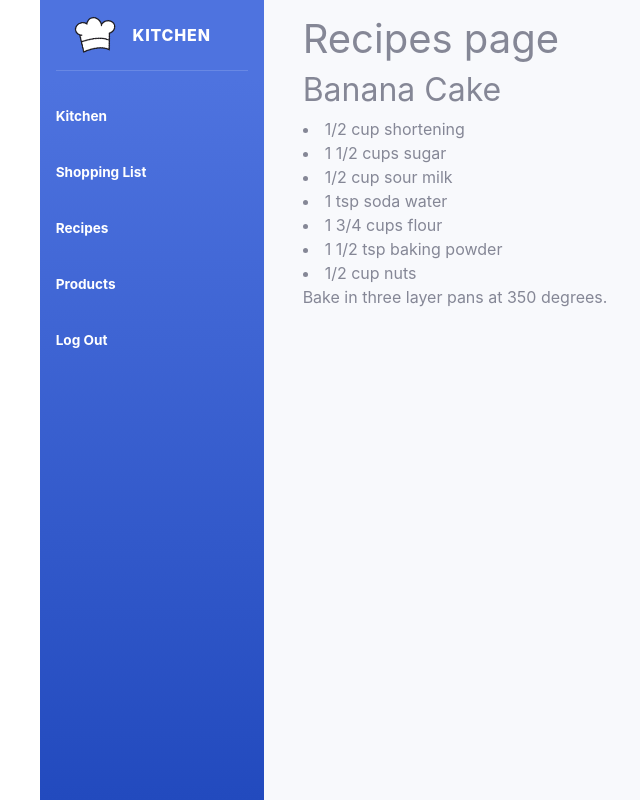
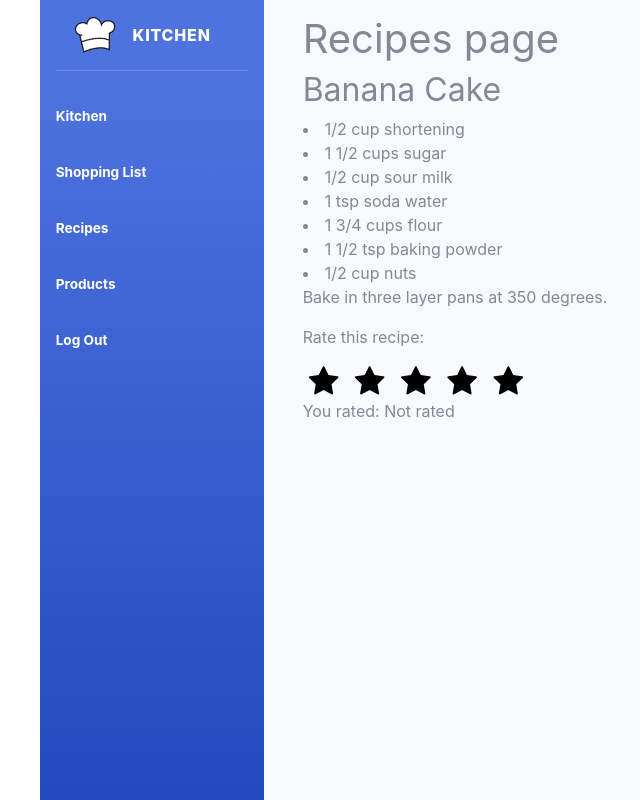
Before and after one commit to mdmkl6/ProjectKitchen, a Django app: page /recipes/0/ in a window 1280 px wide. Shown: the whole page, without its empty margins (297-937 px from the left). Run offline with Django 3.2, Linux system fonts and the light colour scheme; the visitor is signed in with stand-in values (Sample User, id 1); data comes from the database, SQL or seed files in the repository; some libraries are stand-ins or nearby versions.

Commit message:
Rating added

```diff
--- a/recipes/admin.py
+++ b/recipes/admin.py
@@ -2,7 +2,8 @@ from django.contrib import admin
 
 # Register your models here.
 from .models import Recipe
-from .models import ProductInRecipe
+from .models import ProductInRecipe, UserRating
 
 admin.site.register(Recipe)
 admin.site.register(ProductInRecipe)
+admin.site.register(UserRating)
--- a/recipes/models.py
+++ b/recipes/models.py
@@ -1,19 +1,35 @@
 from django.db import models
 from products.models import Product
+from django.contrib.auth.models import User
+from django.core.validators import MinValueValidator, MaxValueValidator
+
 
 # Create your models here.
 class Recipe(models.Model):
-  title = models.TextField()
-  directions = models.TextField()
+	title = models.TextField()
+	directions = models.TextField()
 
-  def __str__(self):
-    return self.title
+	def __str__(self):
+		return self.title
+
 
 class ProductInRecipe(models.Model):
-  product = models.ForeignKey(Product, on_delete=models.CASCADE)
-  recipe = models.ForeignKey(Recipe, on_delete=models.CASCADE)
-  quantity = models.TextField()
-  unit = models.TextField(null=True)
+	product = models.ForeignKey(Product, on_delete=models.CASCADE)
+	recipe = models.ForeignKey(Recipe, on_delete=models.CASCADE)
+	quantity = models.TextField()
+	unit = models.TextField(null=True)
 
-  def __str__(self):
-    return self.product.name
+	def __str__(self):
+		return self.product.name
+
+
+class UserRating(models.Model):
+	recipe = models.ForeignKey(Recipe, on_delete=models.CASCADE)
+	score = models.IntegerField(default=0,
+								validators=[MaxValueValidator(5),
+											MinValueValidator(0),
+											])
+	owner = models.ForeignKey(User, on_delete=models.CASCADE)
+
+	def __str__(self):
+		return f'{self.owner.username} rating {self.score} for {self.recipe.title}'
--- a/recipes/templates/recipe.html
+++ b/recipes/templates/recipe.html
@@ -1,22 +1,28 @@
 {% extends 'base.html' %}
 
+{% load static %}
+{% block metadata %}
+  <link rel="stylesheet" href="https://cdnjs.cloudflare.com/ajax/libs/font-awesome/4.7.0/css/font-awesome.min.css">
+{% endblock %}
 {% block title %}
     Recipes page - {{ recipe.title }}
 {% endblock%}
 
+{% block style %}
+  .checked {
+	color: orange;
+}
+
+.star-btn {
+	background-color: inherit !important;
+	border: 0 !important;
+}
+{% endblock %}
+
 {% block content %}
 	<h1>Recipes page</h1>
 
-<!--
-<div style = "position: absolute; top: 20px; left: 30px; border: 2px solid pink">
-  <form action="{% url 'home' %}" >
-    <span class="input-group-btn">
-      <button type="submit" class="btn btn-default" id="add-btn">HOME</button>
-    </span>
-  </form>
-</div>
--->
-
+	<div id="recipe-details">
 		<h2>{{ recipe.title }}</h2>
 		{% for item in recipe.productinrecipe_set.all %}
 			<li>
@@ -26,5 +32,28 @@
 			</li>
 		{% endfor %}
 		<p>{{ recipe.directions }}</p>
+	</div>
+  	<div id="rating-container">
+		<p>Rate this recipe:</p>
+		<form class="rate-form" action="" method="POST" id="{{ recipe.id }}">
+			{% csrf_token %}
+			<button type="submit" class="fa fa-star fa-2x star-btn" id="s-1"></button>
+			<button type="submit" class="fa fa-star fa-2x star-btn" id="s-2"></button>
+			<button type="submit" class="fa fa-star fa-2x star-btn" id="s-3"></button>
+			<button type="submit" class="fa fa-star fa-2x star-btn" id="s-4"></button>
+			<button type="submit" class="fa fa-star fa-2x star-btn" id="s-5"></button>
+		</form>
+		<div id="confirm-box">
+			<p>You rated:
+			{% if user_rating %}
+				{{ user_rating }}
+			{% else %}
+				Not rated
+			{% endif %}</p>
+		</div>
+	</div>
+
+	<script src="{% static 'scripts/user_rating.js' %}" defer></script>
+	<script src="https://code.jquery.com/jquery-3.5.1.min.js"></script>
 
 {% endblock %}
--- a/recipes/urls.py
+++ b/recipes/urls.py
@@ -6,4 +6,5 @@ from . import views
 urlpatterns = [
     path('', views.recipes_view, name='recipes'),
     path('<int:id>/', views.single_recipe_view, name="recipe"),
+    path('<int:id>/rate/', views.user_rating_view, name="user_rating"),
   ]
--- a/recipes/views.py
+++ b/recipes/views.py
@@ -1,5 +1,6 @@
 from django.shortcuts import render
-from .models import Recipe
+from .models import Recipe, UserRating
+from django.http import JsonResponse
 
 # Create your views here.
 def recipes_view(request):
@@ -9,9 +10,34 @@ def recipes_view(request):
   }
   return render(request, 'recipes.html', context)
 
+
 def single_recipe_view(request, id):
   chosen_recipe = Recipe.objects.get(id=id)
+  user = request.user
+  user_rating_score = 0
+
+  if UserRating.objects.filter(recipe=chosen_recipe, owner=user).exists():
+    user_rating_score = UserRating.objects.get(recipe=chosen_recipe, owner=user).score
+
   context = {
-      "recipe": chosen_recipe
+      "recipe": chosen_recipe,
+      "user_rating": user_rating_score,
   }
   return render(request, 'recipe.html', context)
+
+
+def user_rating_view(request, id):
+    if request.method == 'POST':
+        user = request.user
+        current_recipe = Recipe.objects.get(id=id)
+        rating_value = request.POST.get('rating_value')
+        if not UserRating.objects.filter(recipe=current_recipe, owner=user).exists():
+            rating = UserRating.objects.create(recipe=current_recipe, owner=user,
+                                                 score=rating_value)
+            rating.save()
+        else:
+          rating = UserRating.objects.get(recipe=current_recipe, owner=user)
+          rating.score = rating_value
+          rating.save()
+        return JsonResponse({'success':'true', 'score': rating_value}, safe=False)
+    return JsonResponse({'success': 'false'})
--- /dev/null
+++ b/static/scripts/user_rating.js
@@ -0,0 +1,74 @@
+const form = document.querySelector('.rate-form')
+const confirmBox = document.getElementById('confirm-box')
+const csrf = document.getElementsByName('csrfmiddlewaretoken')
+
+
+const handleStarSelect = (size) => {
+	const stars = form.children //children - star
+	for(let i=0; i <stars.length; i++){
+		if(i <= size){
+			stars[i].classList.add('checked')
+		}	else {
+			stars[i].classList.remove('checked')
+		}
+	}
+}
+
+const handleSelect = (selection) => {
+	if(selection.substring(0,2) == 's-'){
+		handleStarSelect(Number(selection[2]))
+	}
+}
+
+
+const getNumericValue = (stringValue) =>{
+	if(stringValue.substring(0,2) == 's-'){
+		return Number(stringValue[2])
+	}
+	else {
+		return 0
+	}
+}
+
+if (document.getElementById('s-1')){
+
+	const stars = [document.getElementById('s-1'),
+					document.getElementById('s-2'),
+					document.getElementById('s-3'),
+					document.getElementById('s-4'),
+					document.getElementById('s-5')]
+
+	console.log(stars)
+	stars.forEach(item=> item.addEventListener('mouseover', event=>{
+		handleSelect(event.target.id)
+	}))
+
+	stars.forEach(item => item.addEventListener('click', (event)=>{
+
+		let isSubmit = false //zmienna aby uniknąć kolizji
+		form.addEventListener('submit', e=>{
+			e.preventDefault()
+			if(isSubmit){
+				return
+			}
+			isSubmit = true
+
+			$.ajax({
+				type: 'POST',
+				url: 'rate/',
+				data: {
+					'csrfmiddlewaretoken': csrf[0].value, // zdefiniowana wcześniej zmienna
+					'rating_value': getNumericValue(event.target.id),
+				},
+				success: function(response){
+					console.log(response)
+					confirmBox.innerHTML =  `<p>You rated: ${response.score}</p>`
+				},
+				error: function(error){
+					console.log(error)
+					confirmBox.innerHTML = `<p>Oops... Something went wrong</p>`
+				}
+			})
+		})
+	}))
+}
--- a/templates/base.html
+++ b/templates/base.html
@@ -20,7 +20,7 @@
     <link href="{% static 'css/sb-admin-2.min.css' %}" rel="stylesheet">
 
     <meta charset="utf-8">
-    <title>{% block title %}Project kitchen{% endblock %}</title>
+    <title>Project kitchen | {% block title %}{% endblock %}</title>
     <meta name="viewport" content="width=device-width, initial-scale=1">
     <meta http-equiv="X-UA-Compatible" content="IE=edge">
     <link rel="stylesheet" type="text/css" href = "{% static 'css/sb-admin-2.css' %}"/>
@@ -32,6 +32,8 @@
         width: 100%;
         padding: 15px;
       }
+    {% block style %}
+    {% endblock%}
     </style>
 
 
```
Also changed, not shown: kitchen/templates/kitchen.html (+3 -19 lines), recipes/templates/recipes.html (+1 -19 lines), shopping/templates/shopping.html (+22 -45 lines), recipes/migrations/0003_rating.py (added), recipes/migrations/0004_auto_20210120_1934.py (added). Lines whose indentation alone changed are shown as unchanged.
